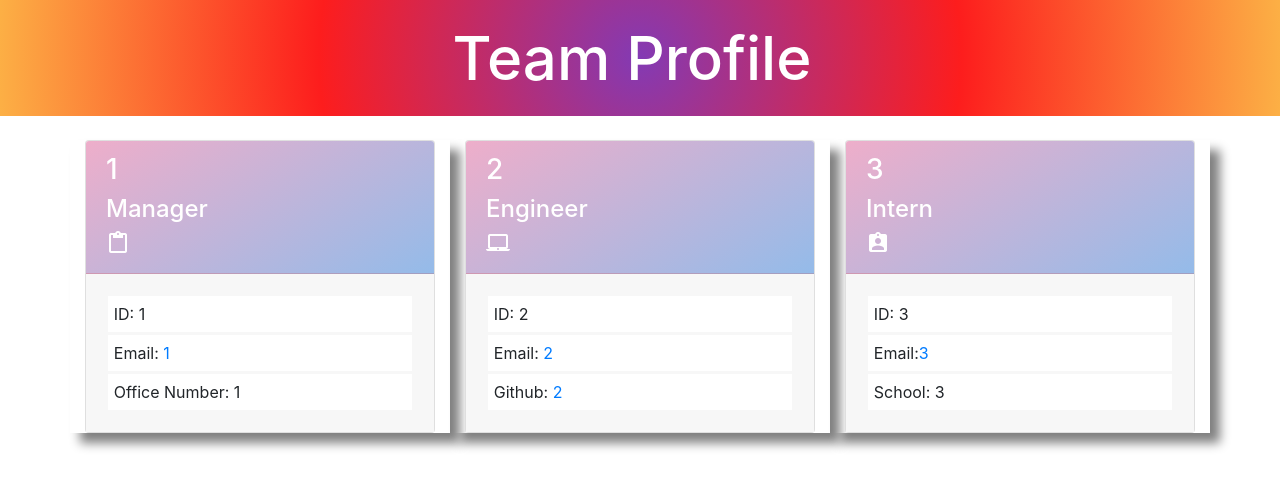
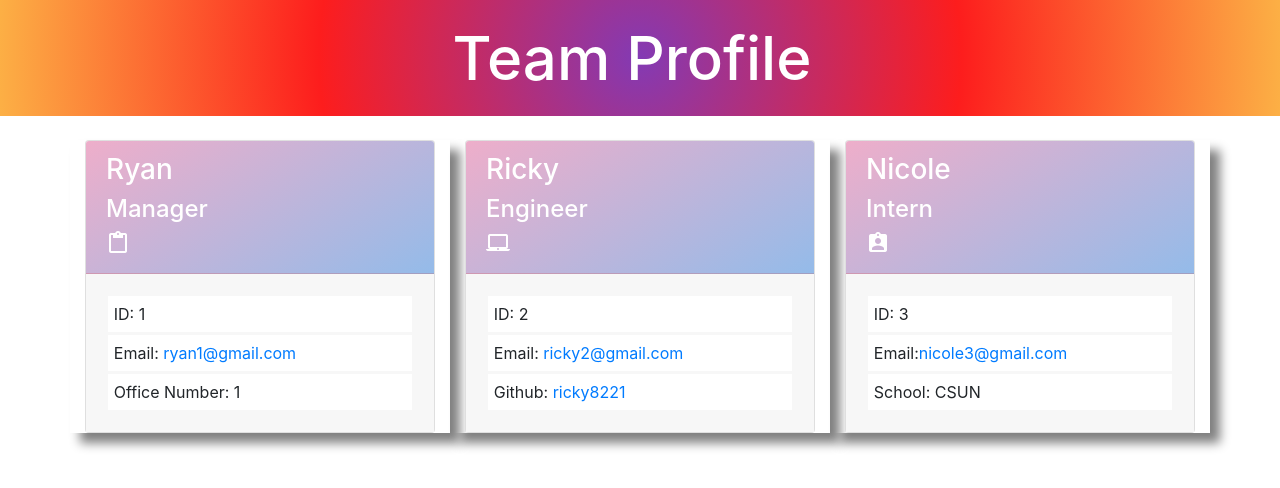
Before and after one commit to ricky8221/Team_Profile_Generator_Qi_Chen_Module_10, a website: page dist/index.html in a window 1280 px wide. Drawn offline with nearby package versions, Linux system fonts and the light colour scheme.

Commit message:
Update index.html

```diff
--- a/dist/index.html
+++ b/dist/index.html
@@ -25,13 +25,13 @@
     <div class="col-4 mt-4 wholeCard">
         <div class="card h-100">
             <div class="card-header">
-                <h3>1</h3>
+                <h3>Ryan</h3>
                 <h4>Manager</h4><i class="material-icons">content_paste</i>
             </div>
 
             <div class="card-body">
                 <p class="id">ID: 1</p>
-                <p class="email">Email: <a href="mailto:1">1</a></p>
+                <p class="email">Email: <a href="mailto:ryan1@gmail.com">ryan1@gmail.com</a></p>
                 <p class="office">Office Number: 1</p>
             </div>
 
@@ -41,14 +41,14 @@
     <div class="col-4 mt-4 wholeCard">
         <div class="card h-100">
             <div class="card-header">
-                <h3>2</h3>
+                <h3>Ricky</h3>
                 <h4>Engineer</h4><i class="material-icons">laptop_mac</i>
             </div>
 
             <div class="card-body">
                 <p class="id">ID: 2</p>
-                <p class="email">Email: <a href="mailto:2">2</a></p>
-                <p class="github">Github: <a href="https://github.com/2">2</a></p>
+                <p class="email">Email: <a href="mailto:ricky2@gmail.com">ricky2@gmail.com</a></p>
+                <p class="github">Github: <a href="https://github.com/ricky8221">ricky8221</a></p>
             </div>
 
         </div>
@@ -57,14 +57,14 @@
     <div class="col-4 mt-4 wholeCard">
         <div class="card h-100">
             <div class="card-header">
-                <h3>3</h3>
+                <h3>Nicole</h3>
                 <h4>Intern</h4><i class="material-icons">assignment_ind</i>
             </div>
 
             <div class="card-body">
                 <p class="id">ID: 3</p>
-                <p class="email">Email:<a href="mailto:3">3</a></p>
-                <p class="school">School: 3</p>
+                <p class="email">Email:<a href="mailto:nicole3@gmail.com">nicole3@gmail.com</a></p>
+                <p class="school">School: CSUN</p>
             </div>
     </div>
 </div>
```
